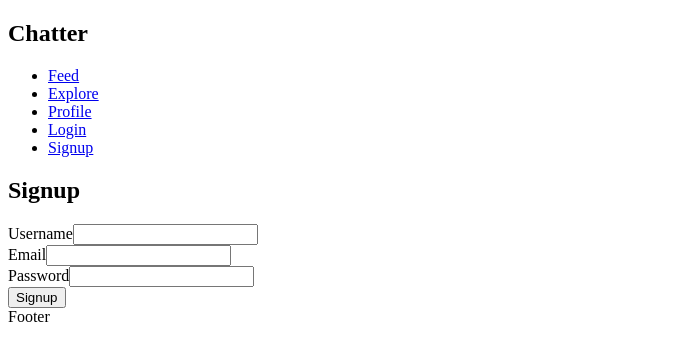
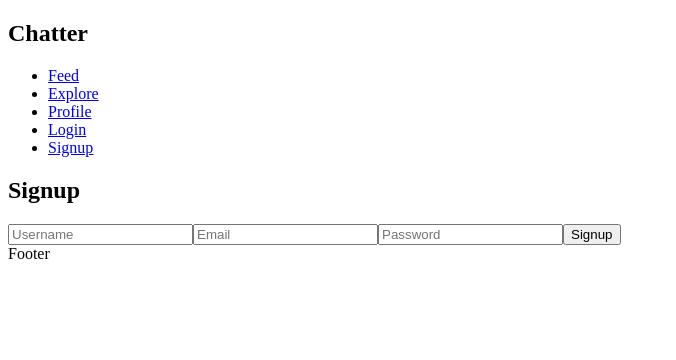
Before and after one commit to Melanielante/chatter, a React (Vite) app in the folder client/: page /signup in a window 1280 px wide. Shown: the top 360 px of the page, without its empty margins (0-676 px from the left). Built offline with nearby package versions, Linux system fonts and the light colour scheme.

Commit message:
update signup

```diff
--- a/client/src/pages/Signup.jsx
+++ b/client/src/pages/Signup.jsx
@@ -1,63 +1,67 @@
-import React from "react";
-import { Formik, Form, Field, ErrorMessage } from "formik";
-import * as Yup from "yup";
+// src/pages/Signup.jsx
+import React, { useState } from 'react';
+import { useNavigate } from 'react-router';
 
-// Validation schema with Yup
-const SignupSchema = Yup.object().shape({
-  username: Yup.string().required("Username is required"),
-  email: Yup.string().email("Invalid email format").required("Email is required"),
-  password: Yup.string().min(6, "Password must be at least 6 characters").required("Password is required"),
-});
+function Signup({ setUser }) {
+  const [username, setUsername] = useState('');
+  const [email, setEmail] = useState('');
+  const [password, setPassword] = useState('');
+  const [error, setError] = useState('');
+  const navigate = useNavigate();
 
-function Signup() {
+  const handleSignup = async (e) => {
+    e.preventDefault();
+    setError('');
+
+    try {
+      const response = await fetch('http://127.0.0.1:5000/auth/signup', {
+        method: 'POST',
+        headers: { 'Content-Type': 'application/json' },
+        body: JSON.stringify({ username, email, password }),
+      });
+
+      const data = await response.json();
+
+      if (!response.ok) {
+        setError(data.error || 'Signup failed');
+        return;
+      }
+
+      setUser(data); // save logged-in user in App state
+      navigate('/feed'); // go to feed after signup
+    } catch  {
+      setError('Something went wrong. Please try again.');
+    }
+  };
+
   return (
-    <div className="signup-page">
+    <div className="signup-container">
       <h2>Signup</h2>
-
-      <Formik
-        initialValues={{ username: "", email: "", password: "" }}
-        validationSchema={SignupSchema}
-        onSubmit={(values, { resetForm }) => {
-          console.log("Form Submitted:", values);
-
-        //   TODO: Replace with Flask backend for post
-          fetch("http://127.0.0.1:5000/users", {
-            method: "POST",
-            headers: { "Content-Type": "application/json" },
-            body: JSON.stringify(values),
-          })
-            .then((res) => res.json())
-            .then((data) => console.log("User created:", data));
-
-          resetForm();
-        }}
-      >
-        {({ isSubmitting }) => (
-          <Form className="signup-form">
-            <div>
-              <label htmlFor="username">Username</label>
-              <Field name="username" type="text" />
-              <ErrorMessage name="username" component="div" className="error" />
-            </div>
-
-            <div>
-              <label htmlFor="email">Email</label>
-              <Field name="email" type="email" />
-              <ErrorMessage name="email" component="div" className="error" />
-            </div>
-
-            <div>
-              <label htmlFor="password">Password</label>
-              <Field name="password" type="password" />
-              <ErrorMessage name="password" component="div" className="error" />
-            </div>
-
-            <button type="submit" disabled={isSubmitting}>
-              {isSubmitting ? "Submitting..." : "Signup"}
-            </button>
-          </Form>
-        )}
-      </Formik>
+      {error && <p style={{ color: 'red' }}>{error}</p>}
+      <form onSubmit={handleSignup}>
+        <input
+          type="text"
+          placeholder="Username"
+          value={username}
+          onChange={(e) => setUsername(e.target.value)}
+          required
+        />
+        <input
+          type="email"
+          placeholder="Email"
+          value={email}
+          onChange={(e) => setEmail(e.target.value)}
+          required
+        />
+        <input
+          type="password"
+          placeholder="Password"
+          value={password}
+          onChange={(e) => setPassword(e.target.value)}
+          required
+        />
+        <button type="submit">Signup</button>
+      </form>
     </div>
   );
 }
```
